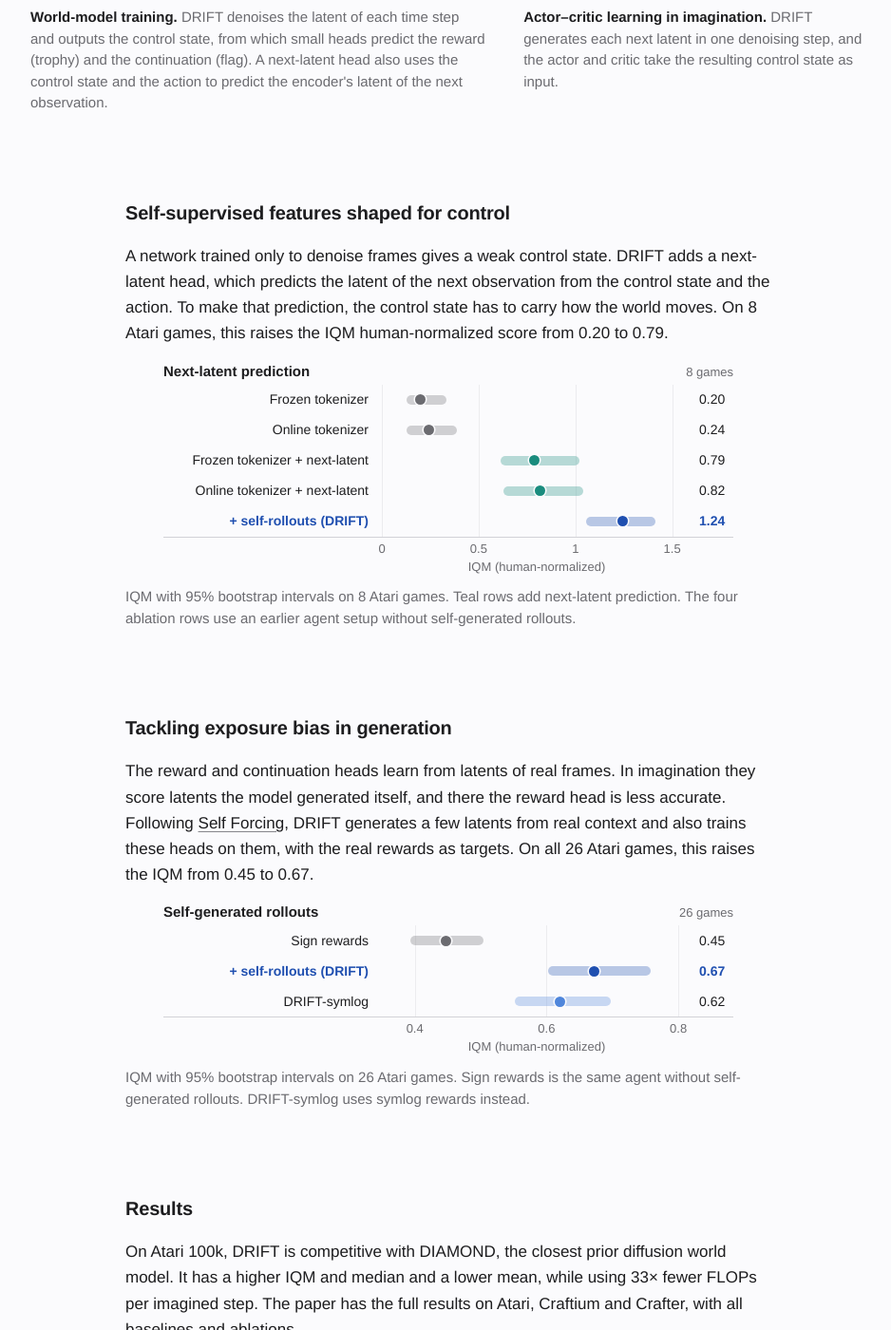
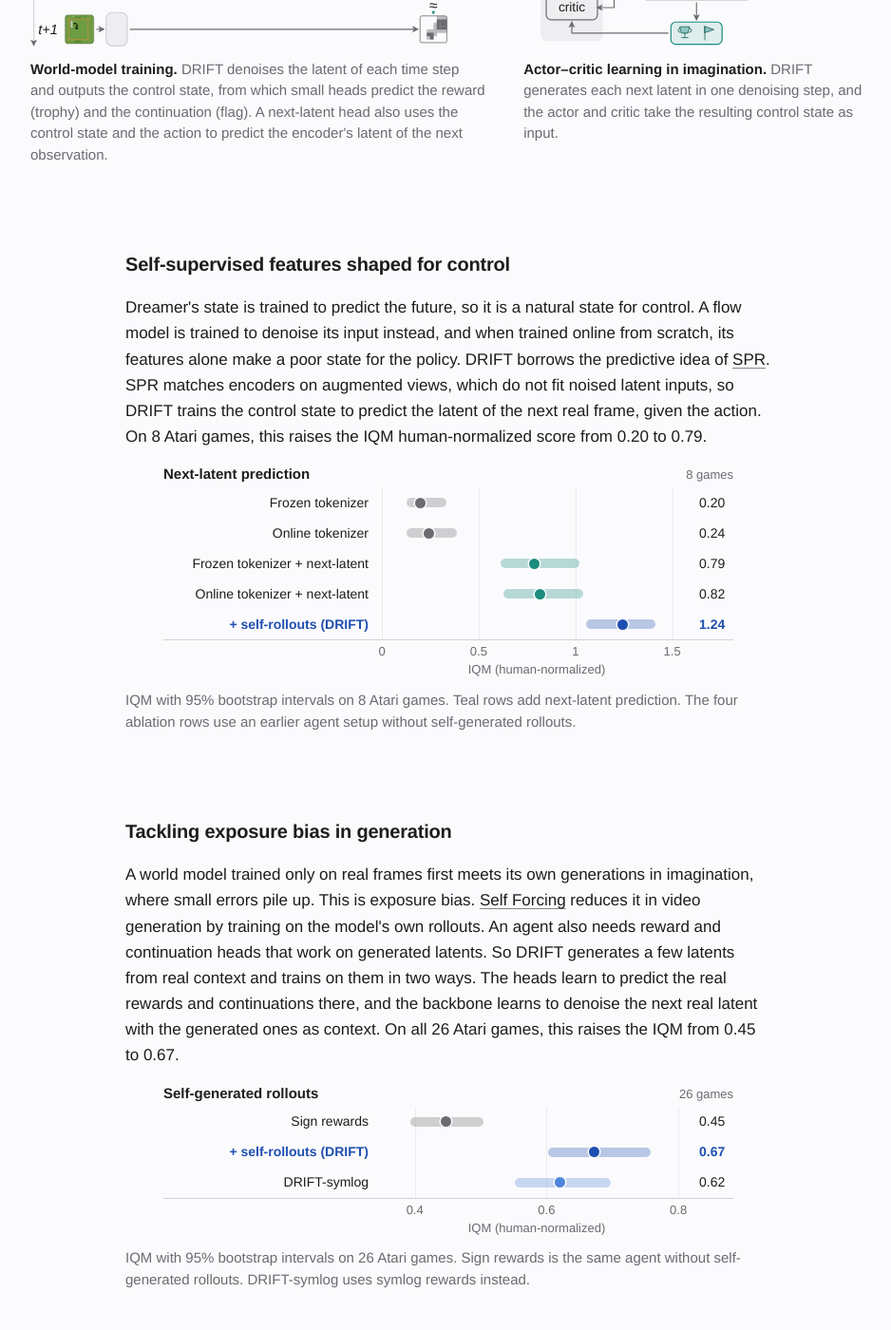
Before and after one commit to rabiulcste/rabiulcste.github.io, a Jekyll site: the page built from drift-world-model/index.html, in a window 1280 px wide and 1400 px high, scrolled down 2370 px. Shown: the whole window at 95% size, without its empty margins (168-1106 px from the left). Built offline with Jekyll 4.4.1, drawn with Linux system fonts in a browser that asks for light colours; some of the changed text lies outside the part shown.

Commit message:
DRIFT page: sharper method prose from the ICLR rebuttal discussion

```diff
--- a/drift-world-model/index.html
+++ b/drift-world-model/index.html
@@ -136,7 +136,7 @@ bibtex: |
 
 <section id="method">
     <h2>DRIFT world model agent</h2>
-    <p>One Flow Transformer does both jobs. It learns the world from real experience, then imagines new experience for the actor and critic, which read the same control state the world model computes.</p>
+    <p>One Flow Transformer learns the world from real experience, imagines new experience in one denoising step, and gives the actor and critic their state. We tested whether this sharing matters on four Atari games. A policy with its own encoder learned less than the shared backbone on all four, even when that encoder was trained with the same next-latent loss, and so did a policy that reads the imagined frames.</p>
     <figure class="fig">
         <div class="drift-media wide only-desk"><svg class="drift-svg drift-diagram" viewBox="0 22 901 240" role="img" aria-labelledby="ov-t"><title id="ov-t">Left, world-model training: an observation is encoded, noised and passed with its tokens through DRIFT, which outputs a control state feeding predictor heads, including a next-latent head aligned with the encoder latent of the next observation. Right, actor-critic learning in imagination: DRIFT generates each next latent in one step, and the actor and critic take the resulting control state.</title><defs><marker id="d-ah" viewBox="0 0 10 10" refX="8" refY="5" markerWidth="6" markerHeight="6" orient="auto-start-reverse"><path d="M0 0L10 5L0 10L2.5 5z" class="ahd"/></marker><marker id="d-ah-amb" viewBox="0 0 10 10" refX="8" refY="5" markerWidth="6" markerHeight="6" orient="auto-start-reverse"><path d="M0 0L10 5L0 10L2.5 5z" class="ahd-amb"/></marker><marker id="d-ah-teal" viewBox="0 0 10 10" refX="8" refY="5" markerWidth="6" markerHeight="6" orient="auto-start-reverse"><path d="M0 0L10 5L0 10L2.5 5z" class="ahd-teal"/></marker></defs>
 <path class="ln-faint" d="M3.6 84.0 L3.6 259.8" marker-end="url(#d-ah)"/>
@@ -306,7 +306,7 @@ bibtex: |
 
 <section id="control">
     <h2>Self-supervised features shaped for control</h2>
-    <p>A network trained only to denoise frames gives a weak control state. DRIFT adds a next-latent head, which predicts the latent of the next observation from the control state and the action. To make that prediction, the control state has to carry how the world moves. On 8 Atari games, this raises the IQM human-normalized score from 0.20 to 0.79.</p>
+    <p>Dreamer's state is trained to predict the future, so it is a natural state for control. A flow model is trained to denoise its input instead, and when trained online from scratch, its features alone make a poor state for the policy. DRIFT borrows the predictive idea of <a href="https://arxiv.org/abs/2007.05929">SPR</a>. SPR matches encoders on augmented views, which do not fit noised latent inputs, so DRIFT trains the control state to predict the latent of the next real frame, given the action. On 8 Atari games, this raises the IQM human-normalized score from 0.20 to 0.79.</p>
     <figure class="fig">
 <div class="drift-abl" role="img" aria-label="IQM human-normalized score with 95% intervals on 8 Atari games: Frozen tokenizer 0.20 [0.13, 0.33], Online tokenizer 0.24 [0.13, 0.39], Frozen tokenizer + next-latent 0.79 [0.61, 1.02], Online tokenizer + next-latent 0.82 [0.63, 1.04], + self-rollouts (DRIFT) 1.24 [1.06, 1.41].">
 <div class="drift-abl-head"><span>Next-latent prediction</span><span class="drift-abl-note">8 games</span></div>
@@ -322,7 +322,7 @@ bibtex: |
 
 <section id="self-rollouts">
     <h2>Tackling exposure bias in generation</h2>
-    <p>The reward and continuation heads learn from latents of real frames. In imagination they score latents the model generated itself, and there the reward head is less accurate. Following <a href="https://arxiv.org/abs/2506.08009">Self Forcing</a>, DRIFT generates a few latents from real context and also trains these heads on them, with the real rewards as targets. On all 26 Atari games, this raises the IQM from 0.45 to 0.67.</p>
+    <p>A world model trained only on real frames first meets its own generations in imagination, where small errors pile up. This is exposure bias. <a href="https://arxiv.org/abs/2506.08009">Self Forcing</a> reduces it in video generation by training on the model's own rollouts. An agent also needs reward and continuation heads that work on generated latents. So DRIFT generates a few latents from real context and trains on them in two ways. The heads learn to predict the real rewards and continuations there, and the backbone learns to denoise the next real latent with the generated ones as context. On all 26 Atari games, this raises the IQM from 0.45 to 0.67.</p>
     <figure class="fig">
 <div class="drift-abl" role="img" aria-label="IQM human-normalized score with 95% intervals on 26 Atari games: Sign rewards 0.45 [0.39, 0.50], + self-rollouts (DRIFT) 0.67 [0.60, 0.76], DRIFT-symlog 0.62 [0.55, 0.70].">
 <div class="drift-abl-head"><span>Self-generated rollouts</span><span class="drift-abl-note">26 games</span></div>
@@ -336,7 +336,7 @@ bibtex: |
 
 <section id="results">
     <h2>Results</h2>
-    <p>On Atari 100k, DRIFT is competitive with DIAMOND, the closest prior diffusion world model. It has a higher IQM and median and a lower mean, while using 33&times; fewer FLOPs per imagined step. The paper has the full results on Atari, Craftium and Crafter, with all baselines and ablations.</p>
+    <p>On Atari 100k, DRIFT is competitive with DIAMOND, the closest prior diffusion world model. It has a higher IQM and median and a lower mean, while using 33&times; fewer FLOPs per imagined step and about a third of DIAMOND's GPU-hours end to end. The paper has the full results on Atari, Craftium and Crafter, with all baselines and ablations.</p>
     <figure class="fig">
         <div class="drift-hns" role="img" aria-label="Atari 100k human-normalized score over 26 games. IQM: DreamerV3 0.47, DIAMOND 0.64, DRIFT 0.67. Median: DreamerV3 0.44, DIAMOND 0.37, DRIFT 0.52. Mean: DreamerV3 1.18, DIAMOND 1.46, DRIFT 1.35.">
 <div class="drift-hns-row drift-hns-head"><span></span><span>IQM</span><span>Median</span><span>Mean</span></div>
```
